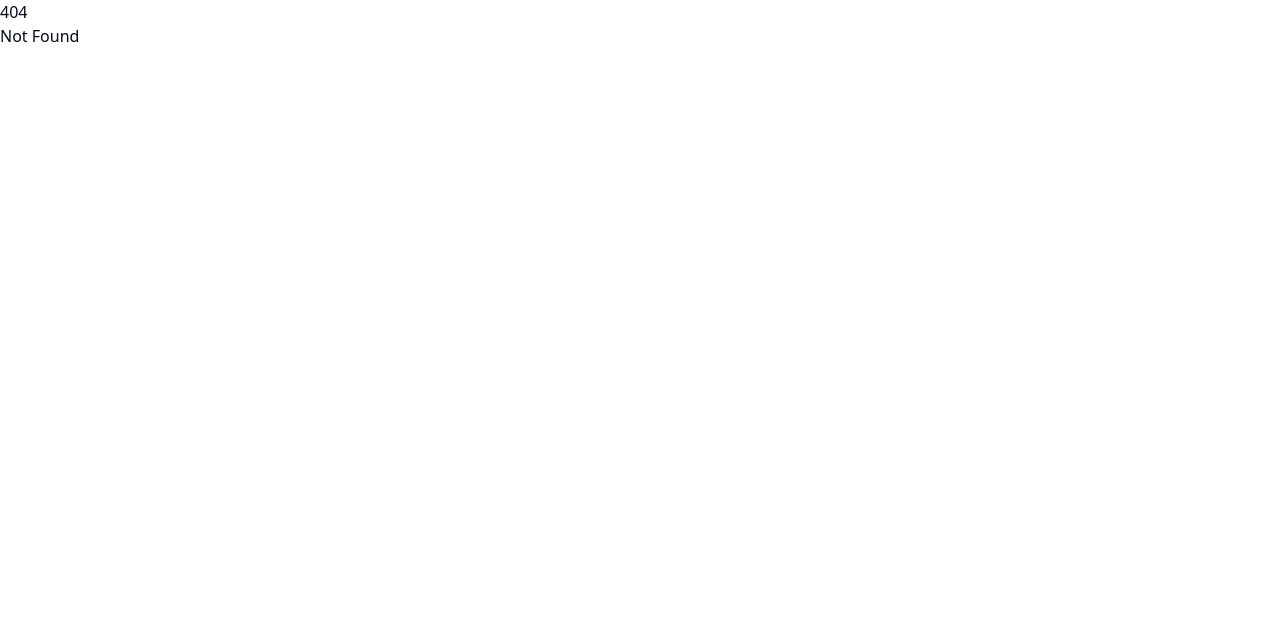
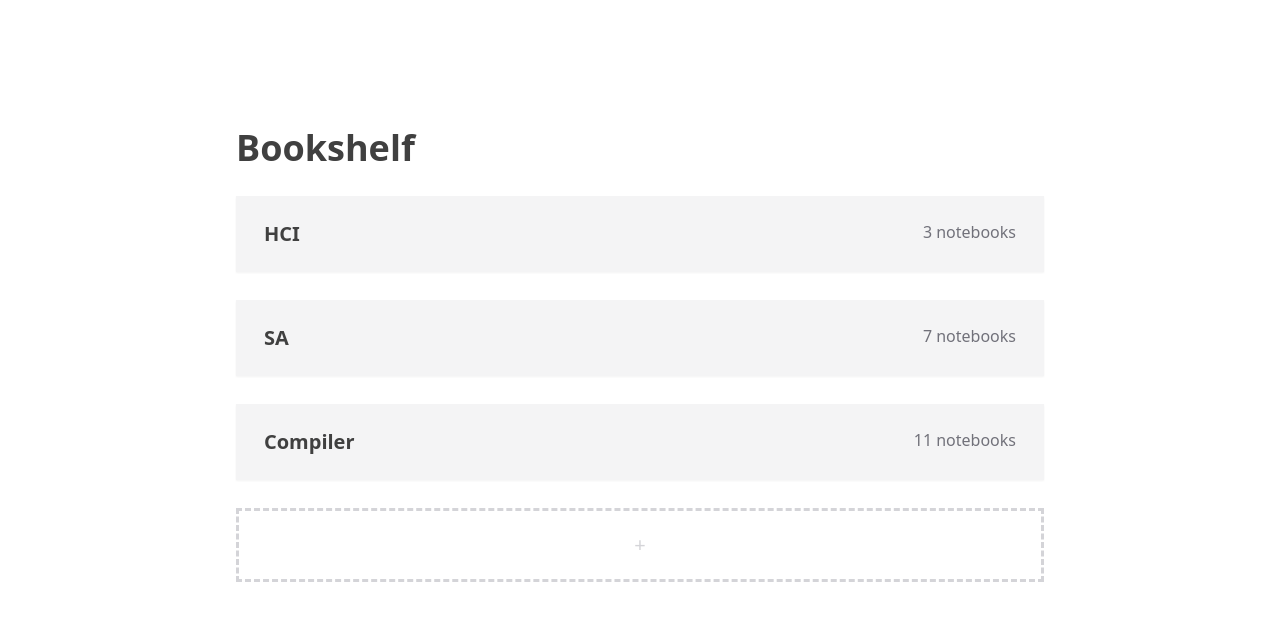
Before and after one commit to notice-project/notice, a SvelteKit app: page /bookshelf in a window 1280 px wide. Before the commit this address had no page. Shown: the top 620 px of the page. Built offline with nearby package versions, Linux system fonts and the light colour scheme.

Commit message:
✨ bookshelf page buttons

```diff
--- /dev/null
+++ b/src/routes/bookshelf/+page.svelte
@@ -0,0 +1,45 @@
+<script lang="ts">
+  import Bookshelf from "./bookshelf.svelte";
+
+  let selectedBook: string | null = null;
+  let books: { title: string; count: number }[] = [
+    { title: "HCI", count: 3 },
+    { title: "SA", count: 7 },
+    { title: "Compiler", count: 11 },
+  ];
+
+  const click = (book: string | null) => {
+    selectedBook = book;
+  };
+
+  const addBook = () => {
+    const newBookTitle = prompt("Title of your new book:");
+    if (newBookTitle) books = [...books, { title: newBookTitle, count: 0 }];
+  };
+</script>
+
+<div
+  class="flex flex-col items-center justify-center bg-white px-16 py-12 max-md:px-5"
+>
+  <div
+    class="mb-20 mt-20 flex w-[808px] max-w-full flex-col items-stretch max-md:my-10"
+  >
+    <div class="text-4xl font-bold text-neutral-700">Bookshelf</div>
+
+    {#each books as { title, count } (title)}
+      <Bookshelf
+        onclick={() => click(title)}
+        selected={selectedBook === title}
+        {title}
+        {count}
+      />
+    {/each}
+
+    <button
+      on:click={addBook}
+      class="mt-7 flex items-center justify-center whitespace-nowrap border-[3px] border-dashed border-zinc-300 px-16 py-5 text-xl text-zinc-300 max-md:max-w-full max-md:px-5"
+    >
+      +
+    </button>
+  </div>
+</div>
--- /dev/null
+++ b/src/routes/bookshelf/bookshelf.svelte
@@ -0,0 +1,25 @@
+<script lang="ts">
+  import type { MouseEventHandler } from "svelte/elements";
+
+  let { onclick, selected, title, count } = $props<{
+    onclick?: MouseEventHandler<HTMLButtonElement> | undefined | null;
+    selected?: boolean;
+    title: string;
+    count: number;
+  }>();
+</script>
+
+<button
+  {onclick}
+  class:background-selected={selected}
+  class="mt-7 flex items-start justify-between gap-5 bg-zinc-100 px-7 py-6 shadow-sm max-md:max-w-full max-md:flex-wrap max-md:px-5"
+>
+  <div class="text-xl font-bold text-neutral-700">{title}</div>
+  <div class="text-l text-right text-zinc-500">{count} notebooks</div>
+</button>
+
+<style>
+  .background-selected {
+    background-color: rgb(255, 221, 209);
+  }
+</style>
```
